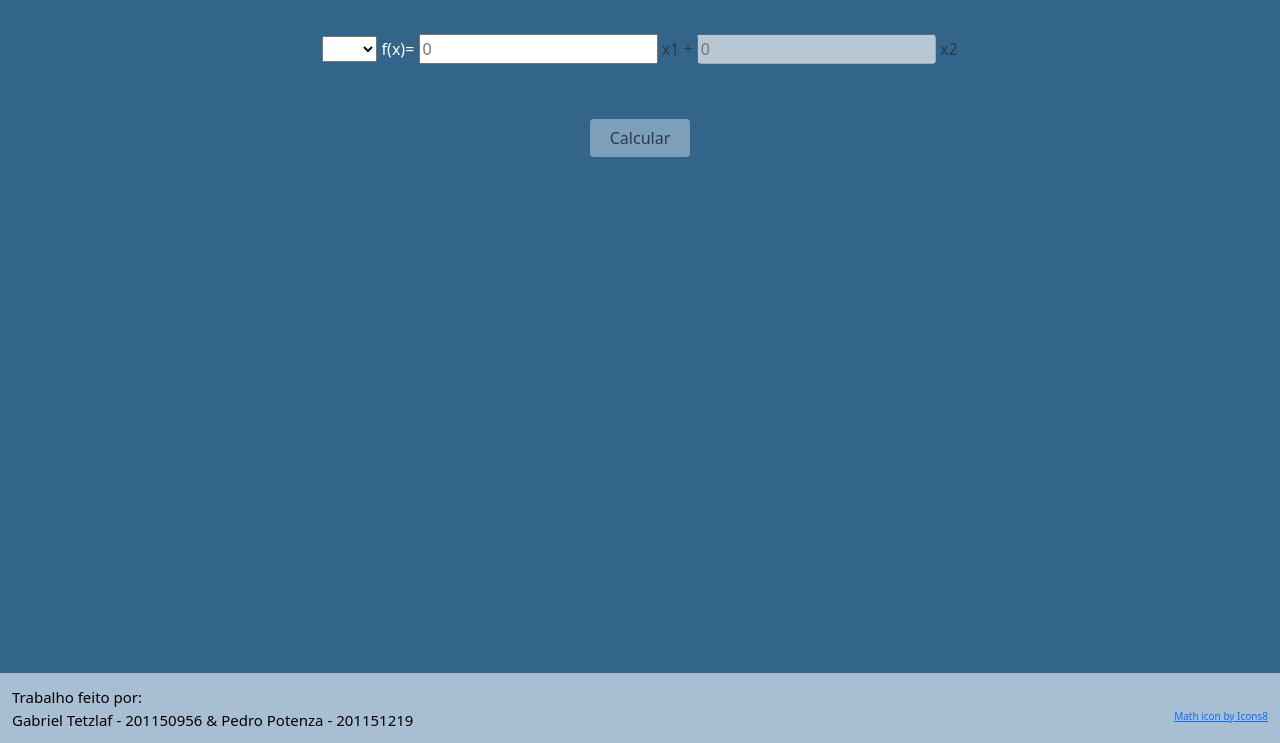
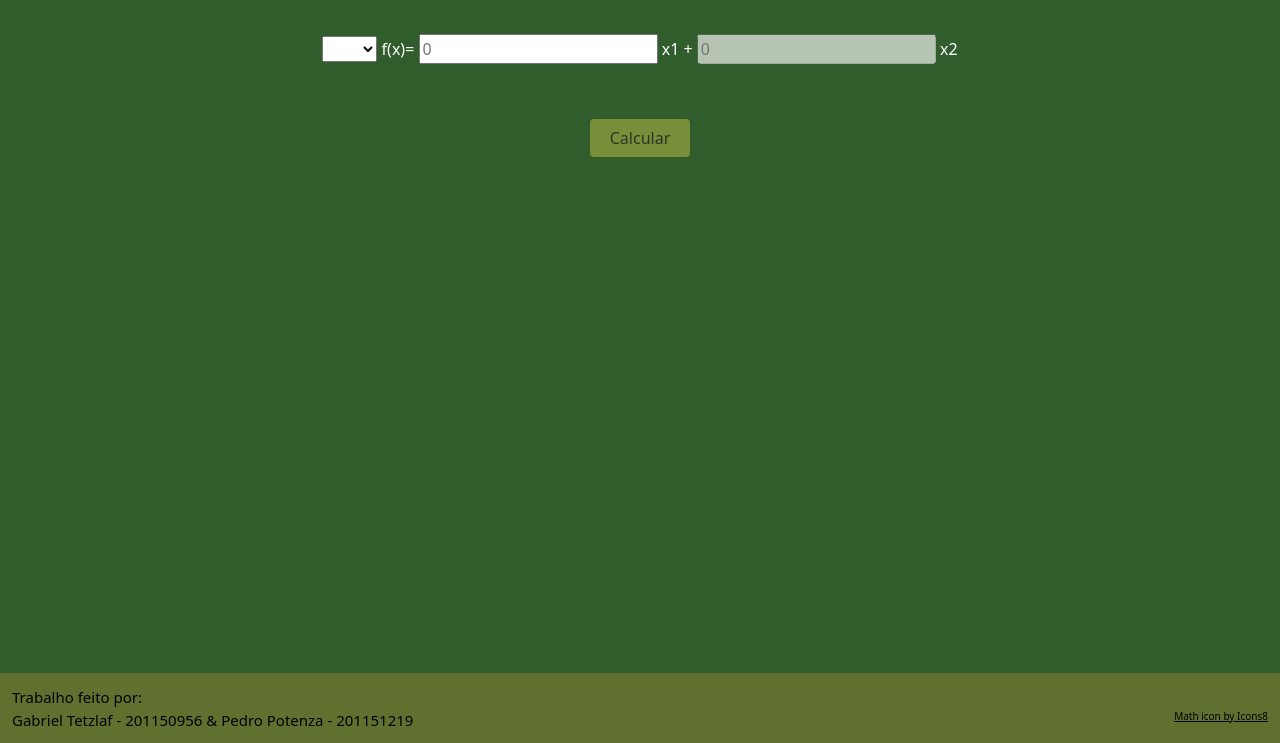
Before and after one commit to tetzgabriel/primal-simples, a plain HTML site: page index.html in a window 1280 px wide. Shown: the part 57-800 px from the top of the page. Drawn offline with nearby package versions, Linux system fonts and the light colour scheme.

Commit message:
Feature: Styling

```diff
--- a/assets/index.css
+++ b/assets/index.css
@@ -1,12 +1,12 @@
 body {
-    background-color: #33658A;
-    color: #2B3A48;
+    background-color: #315C2B;
+    color: white;
     height: 100vh;
 }
 
 .navbar {
-    color: white;
-    background-color: #F26419;
+    color: black;
+    background-color: #9EA93F;
 }
 
 .btn, .dropdown-menu {
@@ -15,7 +15,7 @@ body {
 }
 
 .btn-submit {
-    background-color: #A7BED3;
+    background-color: #9EA93F;
     align-self: center;
     width: 100px;
 }
@@ -58,7 +58,7 @@ body {
 }
 
 .bot {
-    background-color: #A7BED3;
+    background-color: #60712F;
     height: 70px;
 }
 
--- a/index.html
+++ b/index.html
@@ -91,9 +91,9 @@
                 </div>
             </div>
             <div class="inputGroup">
-                    <input type="number" placeholder="0" id="res1">
-                    <input type="number" placeholder="0" id="res2">
-                    <input type="number" placeholder="0" id="res3">
+                <input type="number" placeholder="0" id="res1">
+                <input type="number" placeholder="0" id="res2">
+                <input type="number" placeholder="0" id="res3">
             </div>
         </div>
 
@@ -112,7 +112,7 @@
     <nav class="navbar bot fixed-bottom">
         <div class="container-fluid">
           <p class="navbar-brand" style="font-size: 15px; color: black; ">Trabalho feito por: <br> Gabriel Tetzlaf - 201150956 & Pedro Potenza - 201151219</p>
-          <a href="https://icons8.com/icon/32636/math"  style="font-size: 10px;">Math icon by Icons8</a>
+          <a href="https://icons8.com/icon/32636/math"  style="font-size: 10px; color: black">Math icon by Icons8</a>
         </div>
       </nav>
     <script src="https://cdn.jsdelivr.net/npm/bootstrap@5.0.1/dist/js/bootstrap.bundle.min.js" integrity="sha384-gtEjrD/SeCtmISkJkNUaaKMoLD0//ElJ19smozuHV6z3Iehds+3Ulb9Bn9Plx0x4" crossorigin="anonymous"></script>
```
